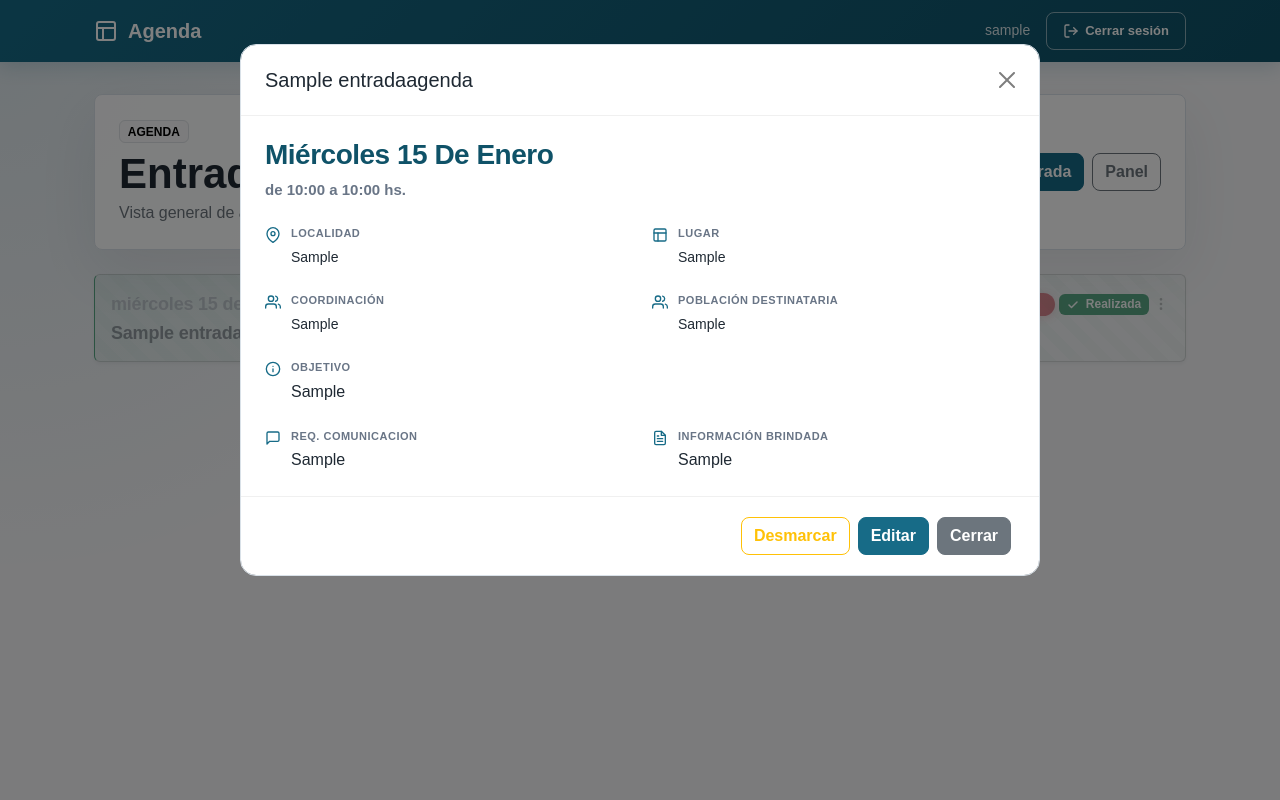
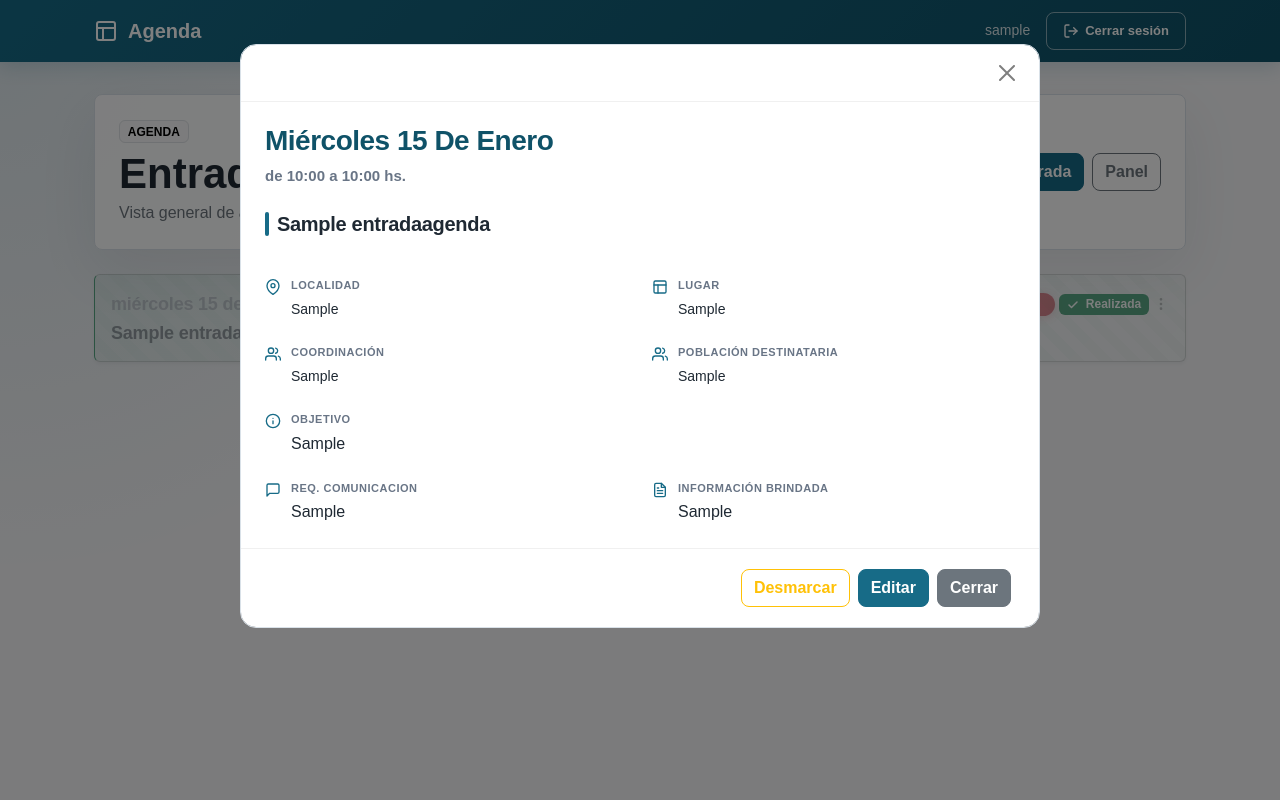
Before and after one commit to orquera10/proyectoAgeneda, a Django app: page /agenda/ in a window 1280 px wide, after a click that opens the changed part. Run offline with Django 5.2, Linux system fonts and the light colour scheme; a user stored in the database is signed in; tables that the repository leaves empty hold one stand-in row (values such as "Sample post").

Commit message:
feat: subiendo agenda a coolify

```diff
--- a/static/agenda/css/agenda.css
+++ b/static/agenda/css/agenda.css
@@ -362,6 +362,14 @@
     letter-spacing: -0.2px;
 }
 
+.modal .activity-title {
+    color: var(--text);
+    font-size: 20px;
+    font-weight: 700;
+    line-height: 1.3;
+    letter-spacing: -0.3px;
+}
+
 .actividad-realizada .activity-title-compact {
     color: #6c757d;
 }
--- a/templates/agenda/agenda_list.html
+++ b/templates/agenda/agenda_list.html
@@ -120,7 +120,7 @@
                         <div class="modal-dialog modal-lg modal-dialog-scrollable">
                             <div class="modal-content">
                                 <div class="modal-header">
-                                    <h5 class="modal-title" id="modalLabel-{{ entrada.pk }}">{{ entrada.nombre_actividad }}</h5>
+                                    <h5 class="modal-title" id="modalLabel-{{ entrada.pk }}"></h5>
                                     <button type="button" class="btn-close" data-bs-dismiss="modal" aria-label="Cerrar"></button>
                                 </div>
                                 <div class="modal-body">
@@ -144,6 +144,10 @@
                                                     Horario a definir
                                                 {% endif %}
                                             </div>
+                                        </div>
+
+                                        <div class="col-12">
+                                            <h6 class="activity-title fw-bold mb-3">{{ entrada.nombre_actividad }}</h6>
                                         </div>
 
                                         {% if entrada.localidad %}
```
